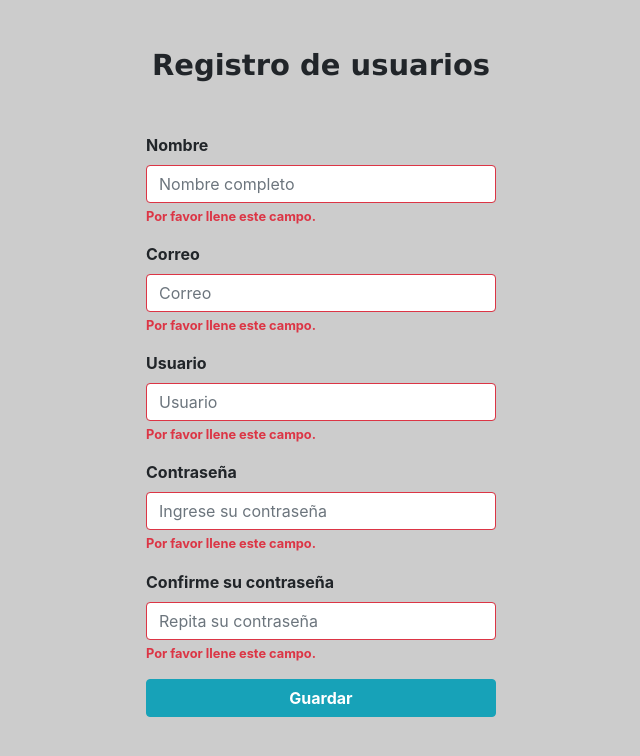
After one commit to carlosvera1992/Sistema-de-ventas, a PHP site: page /vistas/registrarUsuario.php in a window 1280 px wide. The commit adds this page. Shown: the top 756 px of the page, without its empty margins (319-959 px from the left). Run offline with PHP 8.4, Linux system fonts and the light colour scheme.

Commit message:
formulario de registro finalizado

```diff
--- a/css/style.css
+++ b/css/style.css
@@ -52,3 +52,22 @@ body{
  #bodyLogin{
     background: #ccc;
  }
+
+ /* Registro de usuario */
+ #registroU  img{
+   width: 128px;
+   height: 40px;
+   display: block;
+   float: right;
+   background: #2ca0a0;
+   margin-top: 9px;
+ }
+
+ h1{
+   font-size: 29px;
+   font-family: verdana;
+   font-weight: bold;
+   text-align: center;
+   margin-bottom: 50px;
+
+ }
--- a/funciones/validarUsuario.php
+++ b/funciones/validarUsuario.php
@@ -35,6 +35,7 @@
         header('Location: ../vistas/principal.php');
 
         }else{
-        header('Location: ../index.php');
+            print "<script>alert(\"Usuario y/o contraseña incorrectos.\");window.location='../index.php';</script>";
+            //header('Location: ../index.php');
         }
  ?>
--- a/index.php
+++ b/index.php
@@ -37,7 +37,7 @@
 
                     <div class="form-group">
                         <label for="usuario">Usuario</label>
-                        <input type="email" class="form-control" id="usuario" name="usuario"
+                        <input type="text" class="form-control" id="usuario" name="usuario"
                             placeholder="Ingrese usuario" required>
                         <div class="valid-feedback">Valido.</div>
                         <div class="invalid-feedback">Por favor llene este campo.</div>
@@ -53,7 +53,9 @@
 
                     <button type="submit" class="btn btn-info btn btn-block font-weight-bold">Ingresar</button>
                 </form>
-
+                <a id="registroU" class="registroU" href="vistas/registrarUsuario.php">
+                    <img src="img/registrate.png" alt="registrate">
+                </a>
             </div>
         </div>
 
--- /dev/null
+++ b/vistas/registrarUsuario.php
@@ -0,0 +1,83 @@
+<!doctype html>
+<html lang="en">
+
+<head>
+    <!-- Required meta tags -->
+    <meta charset="utf-8">
+    <meta name="viewport" content="width=device-width, initial-scale=1, shrink-to-fit=no">
+
+    <!-- Bootstrap CSS -->
+    <link rel="stylesheet" href="../css/bootstrap.min.css">
+    <!--CSS propios-->
+    <link rel="stylesheet" href="../css/style.css">
+
+    <title class="">Sistema Granja</title>
+</head>
+
+<body id="bodyLogin">
+    <div class="container">
+
+        <div class="row justify-content-center mt-5 row-background">
+            <div class="col-xs-12 col-sm-6 col-md-6 col-lg-4 col-xl-4 mb-4">
+           <h1>Registro de usuarios</h1>
+                <form action="../funciones/validarRegistro.php" method="POST" class="font-weight-bold was-validated">
+
+                    <div class="form-group">
+                        <label for="nombre">Nombre</label>
+                        <input type="text" class="form-control" id="nombre" name="nombre"
+                            placeholder="Nombre completo" required>
+                        <div class="valid-feedback">Valido.</div>
+                        <div class="invalid-feedback">Por favor llene este campo.</div>
+                    </div>
+
+                    <div class="form-group">
+                        <label for="correo">Correo</label>
+                        <input type="email" class="form-control" id="correo" name="correo"
+                            placeholder="Correo" required>
+                        <div class="valid-feedback">Valido.</div>
+                        <div class="invalid-feedback">Por favor llene este campo.</div>
+                    </div>
+
+                    <div class="form-group">
+                        <label for="usuario">Usuario</label>
+                        <input type="text" class="form-control" id="usuario" name="usuario"
+                            placeholder="Usuario" required>
+                        <div class="valid-feedback">Valido.</div>
+                        <div class="invalid-feedback">Por favor llene este campo.</div>
+                    </div>
+
+
+                    <div class="form-group">
+                        <label for="contrasena">Contraseña</label>
+                        <input type="password" class="form-control" id="contrasena" name="contrasena"
+                            placeholder="Ingrese su contraseña" required>
+                        <div class="valid-feedback">Valido.</div>
+                        <div class="invalid-feedback">Por favor llene este campo.</div>
+                    </div>
+
+
+                    <div class="form-group">
+                        <label for="contrasena">Confirme su contraseña</label>
+                        <input type="password" class="form-control" id="contrasena2" name="contrasena2"
+                            placeholder="Repita su contraseña" required>
+                        <div class="valid-feedback">Valido.</div>
+                        <div class="invalid-feedback">Por favor llene este campo.</div>
+                    </div>
+
+                    <button type="submit" class="btn btn-info btn btn-block font-weight-bold">Guardar</button>
+                </form>
+
+            </div>
+        </div>
+
+    </div>
+
+
+    <!--Scripts necesarios para trabajar con bootstrap-->
+    <script src="js/jquery-3.3.1.slim.min.js"> </script>
+    <script src="js/popper.min.js"> </script>
+    <script src="js/bootstrap.min.js"></script>
+
+</body>
+
+</html>
```
Also changed, not shown: controlador/Usuariocontrol.php (+50 -4 lines), funciones/validarRegistro.php (added, +38 -0 lines), img/registrate.png (added), vistas/registroUsuarios.php (deleted).
